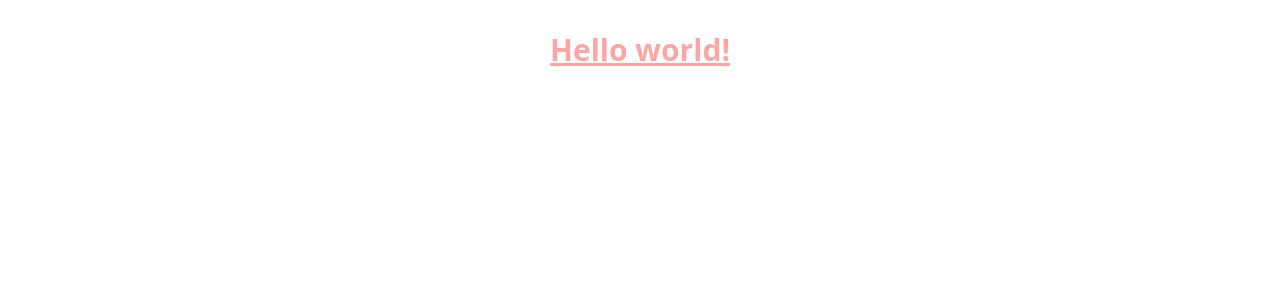
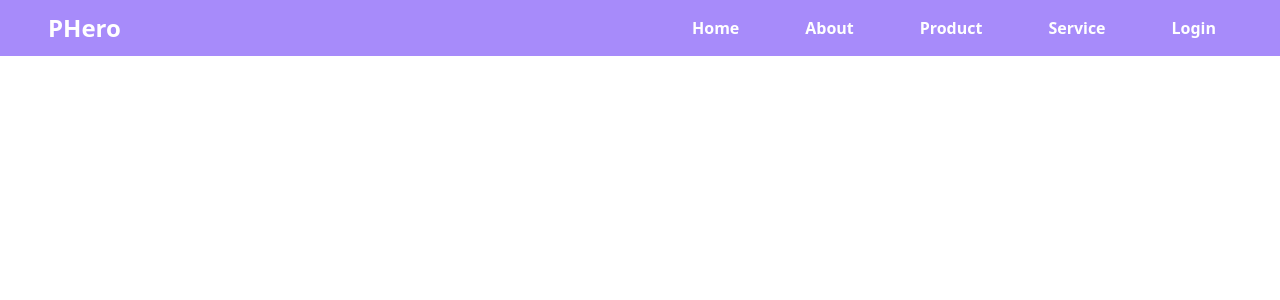
Before and after one commit to emon1995/price-list-card-react, a React (Vite) app: page / in a window 1280 px wide. Shown: the top 300 px of the page. Built offline with nearby package versions, Linux system fonts and the light colour scheme.

Commit message:
responsive navbar menu added

```diff
--- a/package.json
+++ b/package.json
@@ -9,6 +9,7 @@
     "preview": "vite preview"
   },
   "dependencies": {
+    "@heroicons/react": "^2.0.17",
     "react": "^18.2.0",
     "react-dom": "^18.2.0"
   },
--- a/src/App.jsx
+++ b/src/App.jsx
@@ -1,14 +1,13 @@
 import { useState } from "react";
-import "./App.css";
+// import "./App.css";
+import Navbar from "./components/Navbar/Navbar";
 
 function App() {
   const [count, setCount] = useState(0);
 
   return (
     <div>
-      <h1 className="text-3xl text-red-300 font-bold underline">
-        Hello world!
-      </h1>
+      <Navbar></Navbar>
     </div>
   );
 }
--- /dev/null
+++ b/src/components/Link/Link.jsx
@@ -0,0 +1,13 @@
+import React from "react";
+
+const Link = ({ route }) => {
+  return (
+    <>
+      <li className="hover:bg-violet-500 p-4">
+        <a href={route.path}>{route.name}</a>
+      </li>
+    </>
+  );
+};
+
+export default Link;
--- /dev/null
+++ b/src/components/Navbar/Navbar.jsx
@@ -0,0 +1,39 @@
+import React, { useState } from "react";
+import Link from "../Link/Link";
+import { Bars3Icon, XMarkIcon } from "@heroicons/react/24/outline";
+
+const Navbar = () => {
+  const [open, setOpen] = useState(false);
+
+  const routes = [
+    { id: 1, name: "Home", path: "/" },
+    { id: 2, name: "About", path: "/about" },
+    { id: 3, name: "Product", path: "/product" },
+    { id: 4, name: "Service", path: "/service" },
+    { id: 5, name: "Login", path: "/login" },
+  ];
+
+  return (
+    <div className="flex justify-between items-center px-4 lg:px-12  bg-violet-400 font-bold text-white">
+      <h1 className="text-2xl ">PHero</h1>
+      <ul
+        className={`md:flex justify-between items-center gap-8 bg-violet-400 w-full md:w-[556px] duration-700 md:static absolute ${
+          open ? "top-8 left-8" : "-top-80 left-8"
+        }  `}
+      >
+        {routes.map((route) => (
+          <Link key={route.id} route={route}></Link>
+        ))}
+      </ul>
+      <div className="md:hidden" onClick={() => setOpen(!open)}>
+        {open ? (
+          <XMarkIcon className="h-6 w-6 text-gray-500" />
+        ) : (
+          <Bars3Icon className="h-6 w-6 text-gray-500" />
+        )}
+      </div>
+    </div>
+  );
+};
+
+export default Navbar;
```
Also changed, not shown: 1 other file (tests, documents, lock files or other folders).
